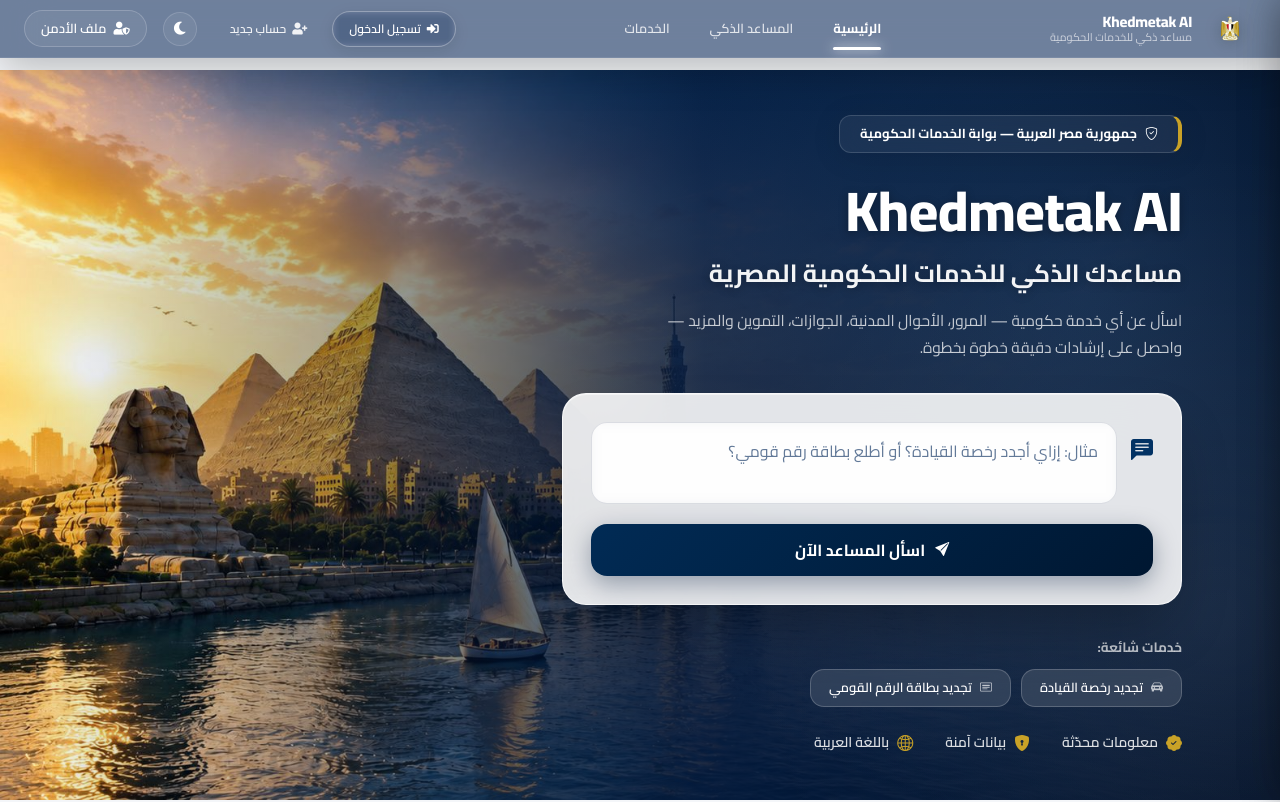
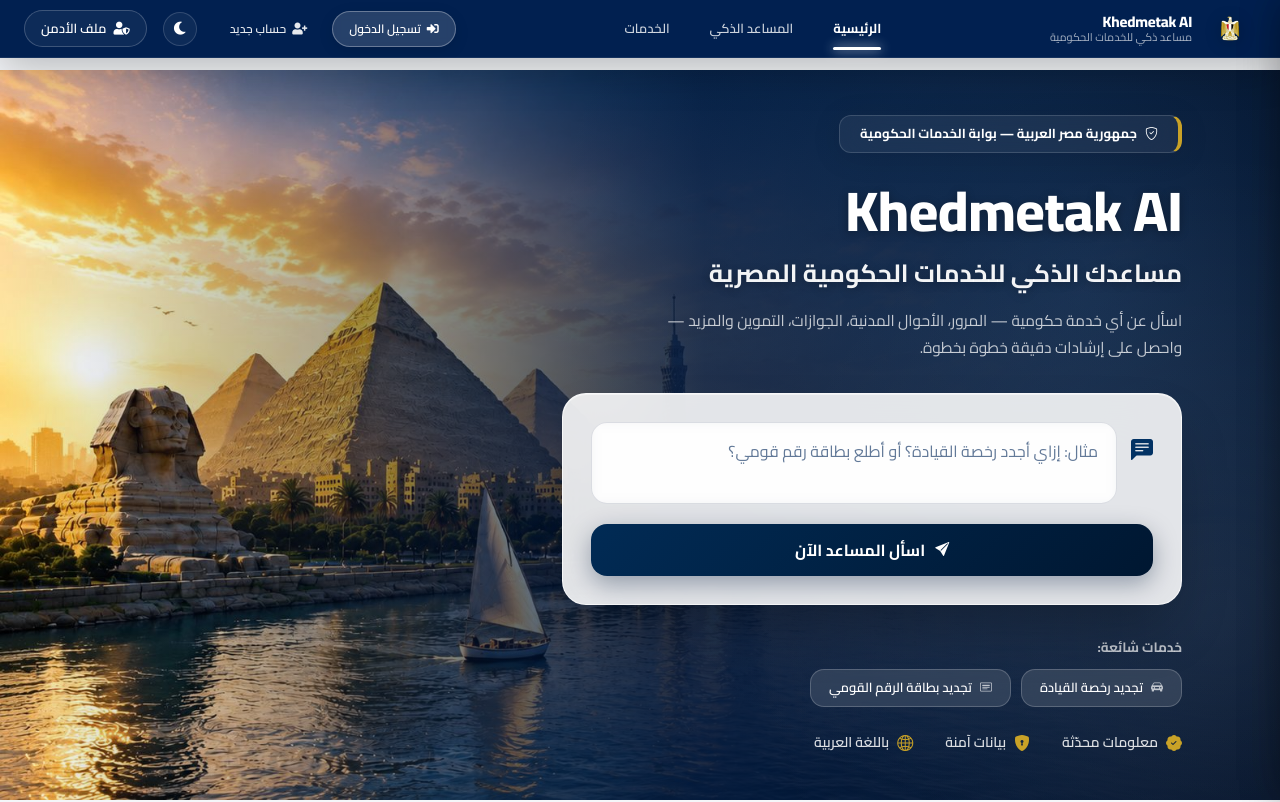
Before and after one commit to FathiMahmoud10/KhedmetakFront, an Angular app: page /home in a window 1280 px wide. Shown: the top 802 px of the page. Built offline with nearby package versions, Linux system fonts and the light colour scheme; no server answers.

Commit message:
fix: update navbar background color and add admin standard documents check in routing

```diff
--- a/src/app/Components/SharedComponents/navbar-com/navbar-com.scss
+++ b/src/app/Components/SharedComponents/navbar-com/navbar-com.scss
@@ -15,8 +15,8 @@
   right: 0;
   z-index: 1050;
   height: 58px;
-  /* دمج لون السايد بار الكحلي الغامق مع نسبة شفافية مثالية للزجاج */
-  background: rgba($navy2, 0.55);
+  /* لون كحلي غامق ثابت متناسق مع باقي تصميم الموقع */
+  background: $navy2;
   /* تأثير التغبيش الزجاجي الكثيف لرؤية انسيابية للأهرامات من خلفه */
   backdrop-filter: blur(24px);
   -webkit-backdrop-filter: blur(24px);
--- a/src/app/Components/SharedComponents/navbar-com/navbar-com.ts
+++ b/src/app/Components/SharedComponents/navbar-com/navbar-com.ts
@@ -73,6 +73,7 @@
                        currentUrl.includes('admin-service-detail') ||
                        currentUrl.includes('admin-fees') ||
                        currentUrl.includes('admin-required-documents') ||
+                       currentUrl.includes('admin-standard-documents') ||
                        currentUrl.includes('admin-portal-log');
 
     // وضع لوحة المستخدم العادي (طلباتي - ملفاتي)
--- a/src/app/Pages/chat-page/chat-page.component.ts
+++ b/src/app/Pages/chat-page/chat-page.component.ts
@@ -202,7 +202,6 @@
   ngOnInit(): void {
     this.isLoggedIn = this.checkLoggedInStatus();
     this.initGuestLimits();
-    this.fetchRequiredDocuments();
     if (this.isLoggedIn) {
       this.loadUserSessions();
     }
@@ -218,6 +217,9 @@
         this.govServiceId = null;
       }
     }
+
+    // جلب المستندات المطلوبة — لازم يكون بعد ما govServiceId يتحدد من الـ query params
+    this.fetchRequiredDocuments();
 
     if (resumeGuid) {
       this.sessionGuid = resumeGuid;
```
